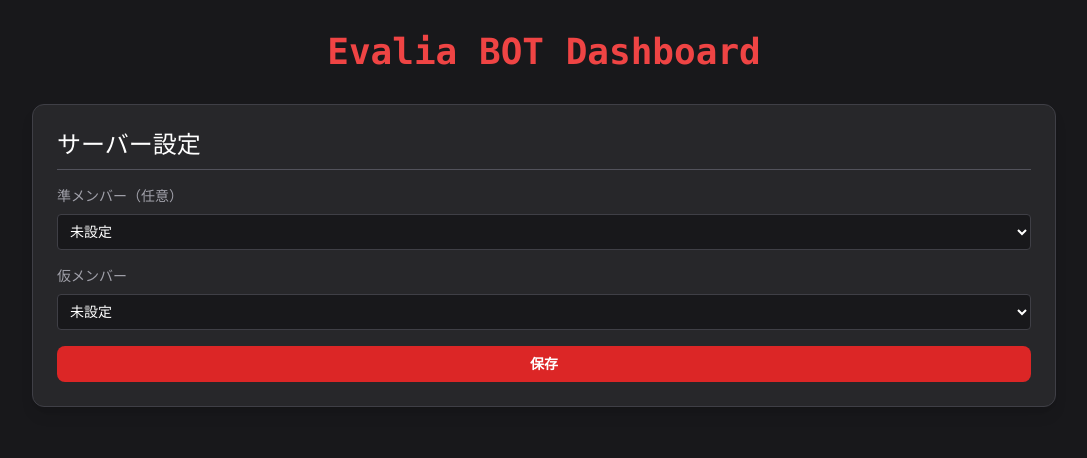
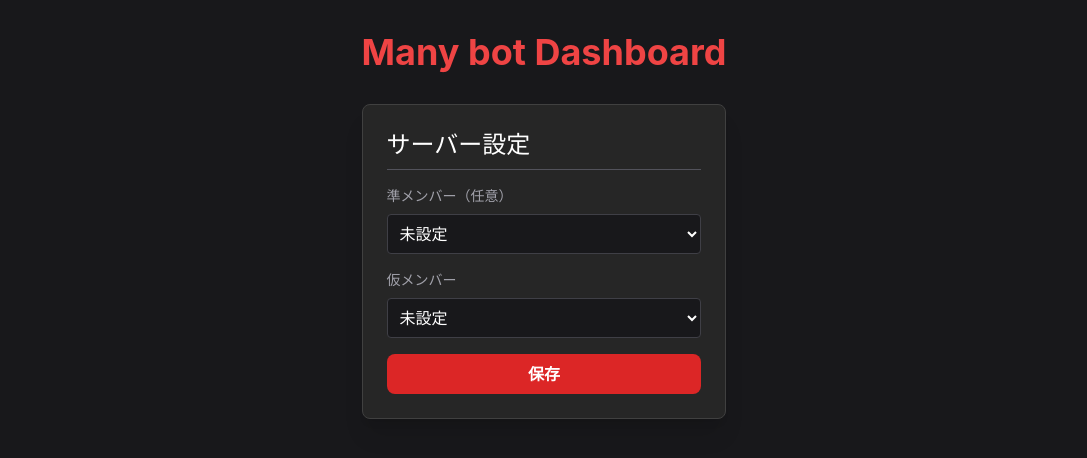
Before and after one commit to Koan0717/manybot, a Next.js app in the folder dashboard/: page / in a window 1280 px wide. Shown: the top 458 px of the page, without its empty margins (96-1183 px from the left). Built offline with nearby package versions, Linux system fonts and the light colour scheme; no server answers.

Commit message:
Add files via upload

```diff
--- a/dashboard/src/app/layout.tsx
+++ b/dashboard/src/app/layout.tsx
@@ -2,8 +2,8 @@
 import "./globals.css";
 
 export const metadata: Metadata = {
-  title: "Evalia Dashboard",
-  description: "Dashboard for Discord Bot",
+  title: "Many Dashboard",
+  description: "Web Dashboard for Many BOT",
 };
 
 export default function RootLayout({
--- a/dashboard/src/app/page.tsx
+++ b/dashboard/src/app/page.tsx
@@ -22,10 +22,9 @@
 
   return (
     <main className="flex min-h-screen flex-col items-center p-8 bg-zinc-900 text-white">
-      <div className="z-10 w-full max-w-5xl items-center justify-between font-mono text-sm">
-        <h1 className="text-4xl font-bold mb-8 text-center text-red-500">Evalia BOT Dashboard</h1>
-
-        <div className="bg-zinc-800 p-6 rounded-xl shadow-lg border border-zinc-700">
+      <div className="max-w-4xl mx-auto">
+        <h1 className="text-4xl font-bold mb-8 text-center text-red-500">Many bot Dashboard</h1>
+        <div className="bg-neutral-800 rounded-lg p-6 shadow-xl border border-neutral-700">
           <h2 className="text-2xl mb-4 border-b border-zinc-600 pb-2">サーバー設定</h2>
 
           <div className="space-y-4">
```
